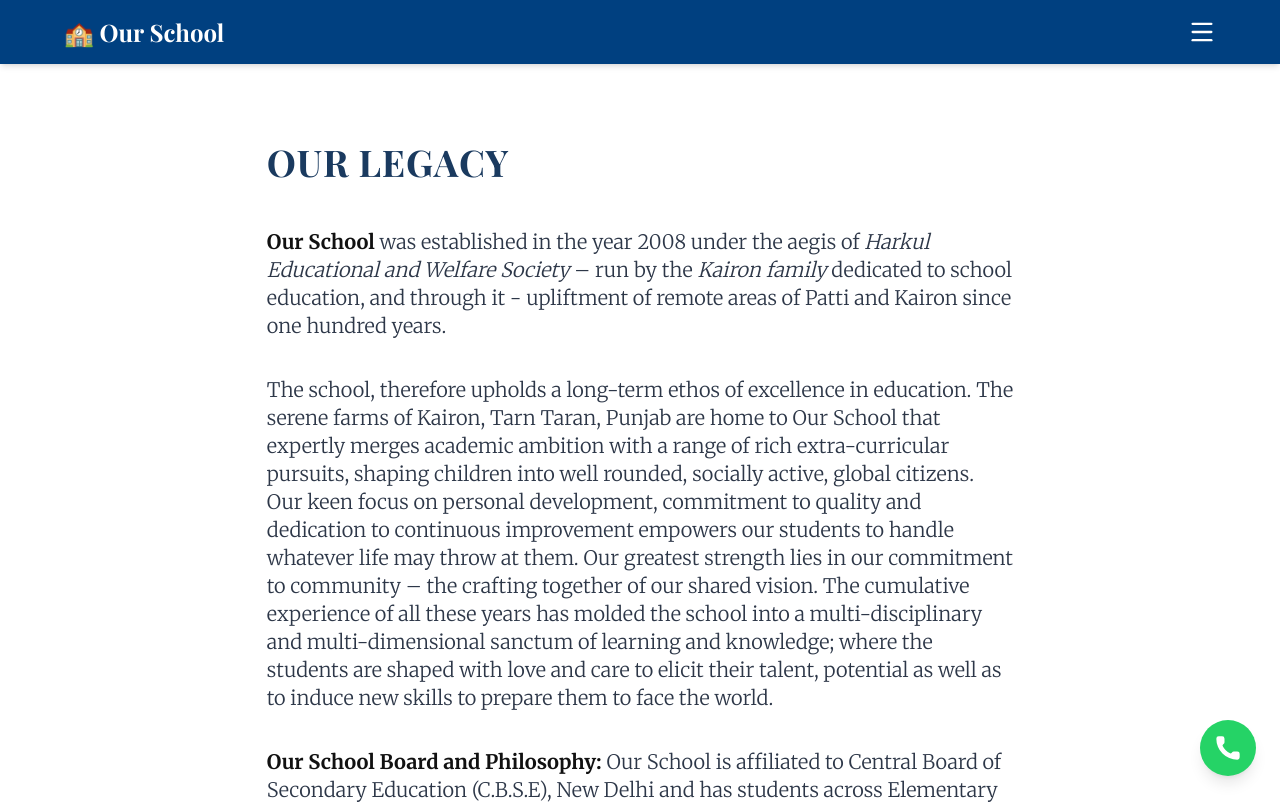
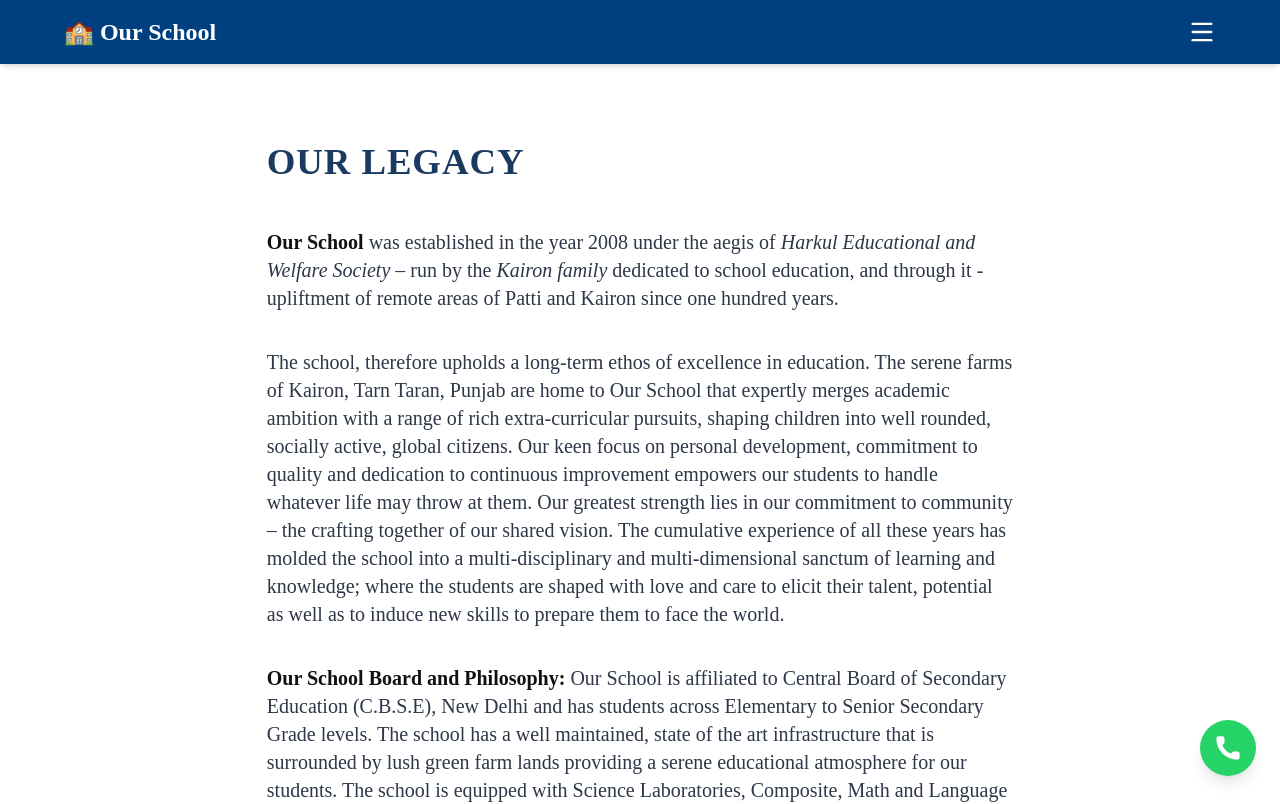
Before and after one commit to NOTNEXY65/Our-school-, a Next.js app: page / in a window 1280 px wide. Shown: the top 804 px of the page. Built offline with nearby package versions, Linux system fonts and the light colour scheme.

Commit message:
Update layout.js

```diff
--- a/app/layout.js
+++ b/app/layout.js
@@ -1,27 +1,20 @@
-import { Merriweather, Playfair_Display } from 'next/font/google';
 import './globals.css';
-
-const merriweather = Merriweather({
-  subsets: ['latin'],
-  weight: ['300', '400', '700'],
-  variable: '--font-merriweather'
-});
-
-const playfair = Playfair_Display({
-  subsets: ['latin'],
-  weight: ['600', '700'],
-  variable: '--font-playfair'
-});
 
 export const metadata = {
   title: 'Our School - Business Demo',
-  description: 'Next.js School Web Showcase',
+  description: 'Welcome to Our School',
 };
 
 export default function RootLayout({ children }) {
   return (
-    <html lang="en" className={`${merriweather.variable} ${playfair.variable}`}>
-      <body className="antialiased">{children}</body>
+    <html lang="en">
+      <head>
+        {/* Google Fonts Preconnect and Link Fixes */}
+        <link rel="preconnect" href="https://fonts.googleapis.com" />
+        <link rel="preconnect" href="https://fonts.gstatic.com" crossOrigin="anonymous" />
+        <link href="https://fonts.googleapis.com/css2?family=Merriweather:ital,wght@0,300;0,400;0,700;1,300&family=Playfair+Display:wght@600;700&display=swap" rel="stylesheet" />
+      </head>
+      <body>{children}</body>
     </html>
   );
 }
```
